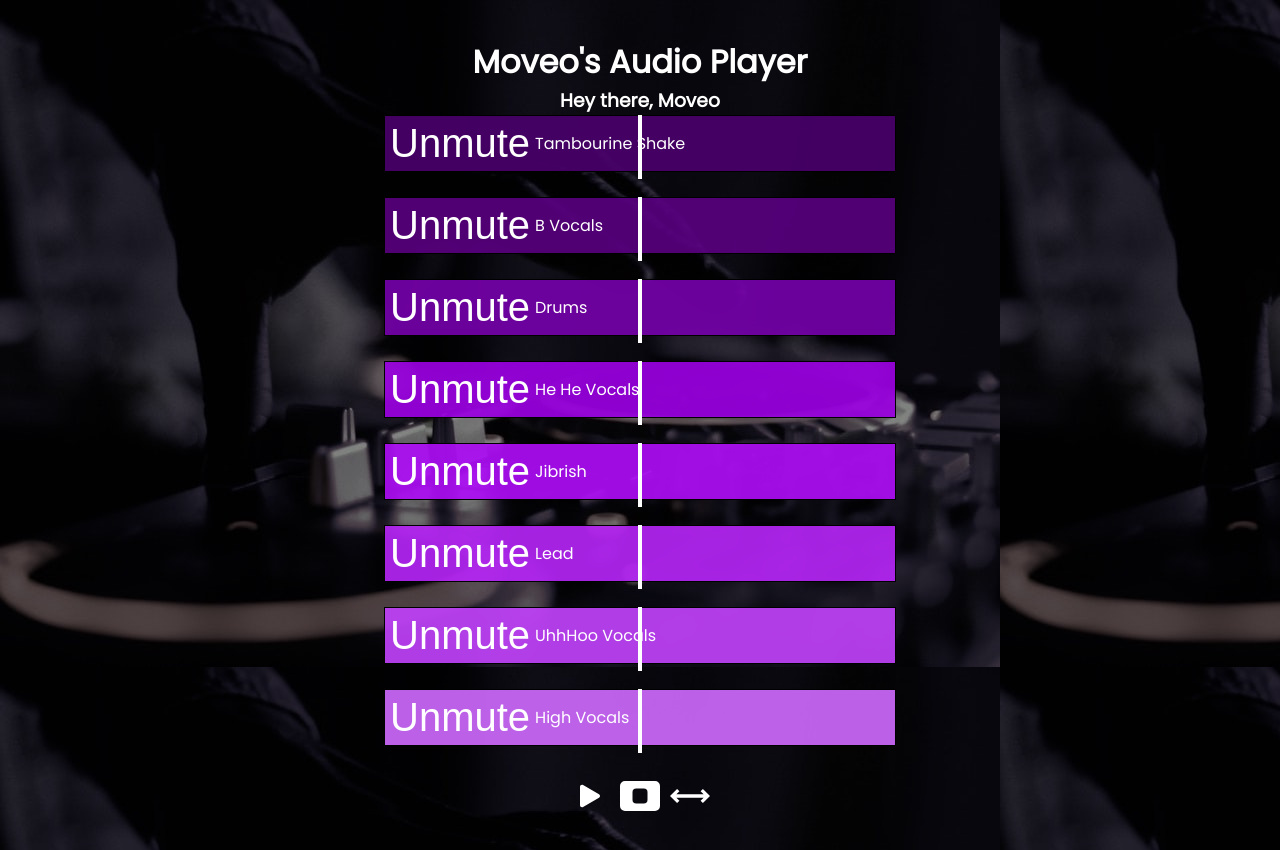
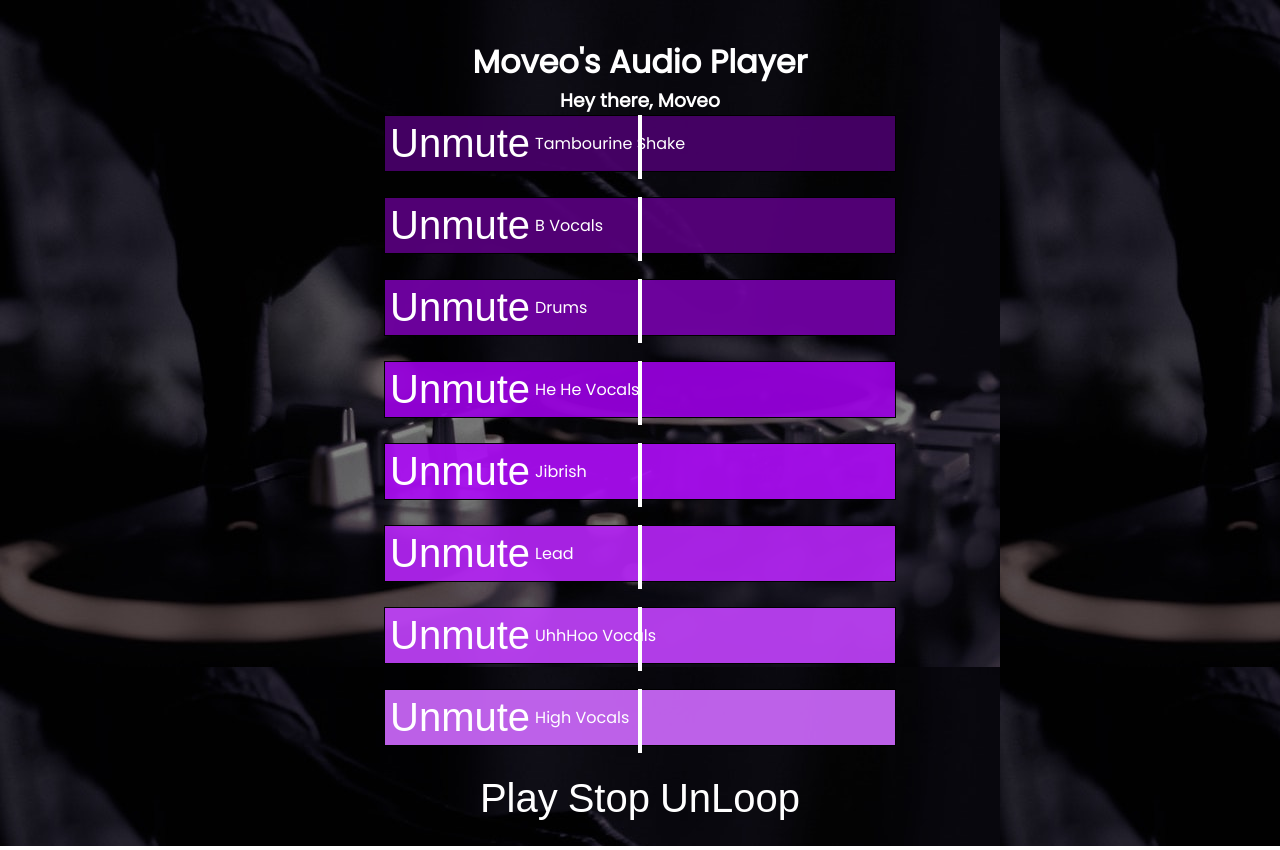
Before and after one commit to benbuaron1/BenLoopProject, a React (Create React App) app: page / in a window 1280 px wide. Built offline with nearby package versions, Linux system fonts and the light colour scheme.

Commit message:
Update for deploy

```diff
--- a/package.json
+++ b/package.json
@@ -9,6 +9,7 @@
     "@testing-library/user-event": "^13.5.0",
     "react": "^17.0.2",
     "react-dom": "^17.0.2",
+    "react-icons": "^4.3.1",
     "react-scripts": "5.0.0",
     "web-vitals": "^2.1.4"
   },
--- a/src/Buttons/Buttons.js
+++ b/src/Buttons/Buttons.js
@@ -1,14 +1,13 @@
 import {BsFillPauseFill, BsFillPlayFill, BsFillStopBtnFill} from "react-icons/bs";
-import {ImLoop} from "react-icons/im";
-import {CgArrowsHAlt} from "react-icons/cg";
+
 import React from "react";
 
 export default function Buttons(props) {
     return (
         <>
-            <button className='ButtonPlayer' onClick={props.togglePlayPause}>{props.isPlaying? <BsFillPauseFill/> : <BsFillPlayFill/>}</button>
-            <button className='ButtonPlayer' onClick={props.togglePause}><BsFillStopBtnFill/></button>
-            <button className='ButtonPlayer' onClick={props.toggleLoop}>{props.isLoop?<ImLoop/>  : <CgArrowsHAlt/>}</button><br/>
+            <button className='ButtonPlayer' onClick={props.togglePlayPause}>{props.isPlaying? 'Pause' : 'Play'}</button>
+            <button className='ButtonPlayer' onClick={props.togglePause}>Stop</button>
+            <button className='ButtonPlayer' onClick={props.toggleLoop}>{props.isLoop?'Loop' : 'UnLoop'}</button><br/>
         </>
     )
 }
```
Also changed, not shown: 1 other file (tests, documents, lock files or other folders).
